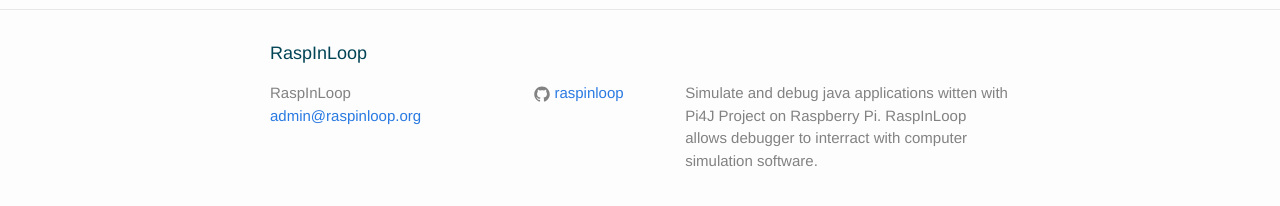
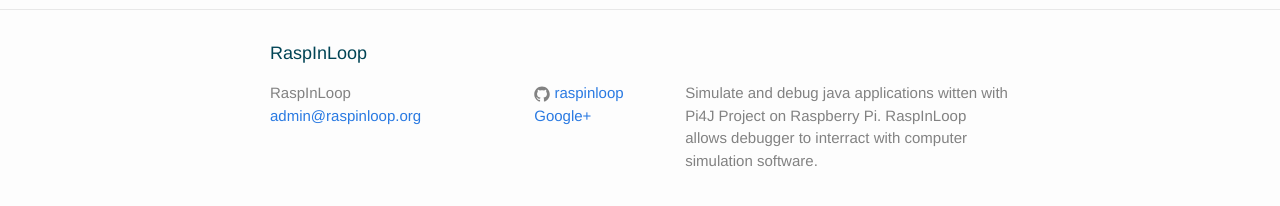
Before and after one commit to RaspInLoop/raspInLoop.github.io, a Jekyll site: the page built from tutorials.md, in a window 1280 px wide. Shown: the part 369-575 px from the top of the page. Built offline with Jekyll 4.4.1, drawn with Linux system fonts in a browser that asks for light colours.

Commit message:
Update footer.html

```diff
--- a/_includes/footer.html
+++ b/_includes/footer.html
@@ -37,11 +37,13 @@
                   c-0.632,0.375-1.332,0.647-2.076,0.793c-0.596-0.636-1.446-1.033-2.387-1.033c-1.806,0-3.27,1.464-3.27,3.27 c0,0.256,0.029,0.506,0.085,0.745C5.163,5.404,2.753,4.102,1.14,2.124C0.859,2.607,0.698,3.168,0.698,3.767 c0,1.134,0.577,2.135,1.455,2.722C1.616,6.472,1.112,6.325,0.671,6.08c0,0.014,0,0.027,0,0.041c0,1.584,1.127,2.906,2.623,3.206 C3.02,9.402,2.731,9.442,2.433,9.442c-0.211,0-0.416-0.021-0.615-0.059c0.416,1.299,1.624,2.245,3.055,2.271 c-1.119,0.877-2.529,1.4-4.061,1.4c-0.264,0-0.524-0.015-0.78-0.046c1.447,0.928,3.166,1.469,5.013,1.469 c6.015,0,9.304-4.983,9.304-9.304c0-0.142-0.003-0.283-0.009-0.423C14.976,4.29,15.531,3.714,15.969,3.058z"/>
                 </svg>
               </span>
-
               <span class="username">{{ site.twitter_username }}</span>
             </a>
           </li>
           {% endif %}
+          <li>
+           <a href="https://plus.google.com/114905748262298082198" rel="publisher">Google+</a>
+            </li>
         </ul>
       </div>
 
```
